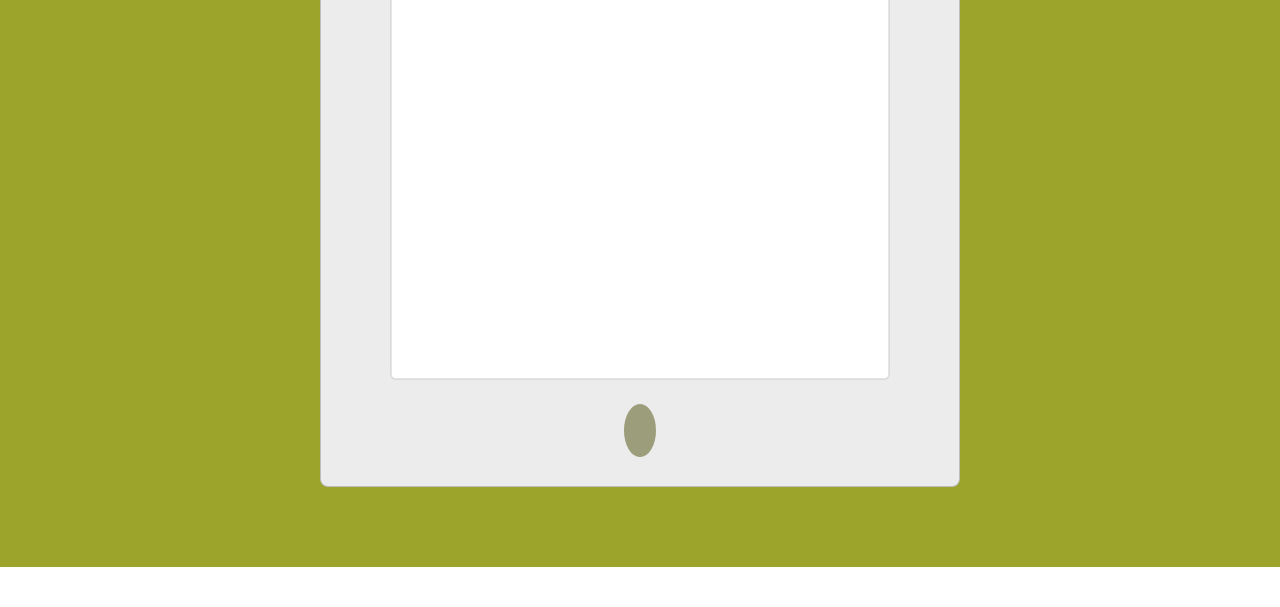
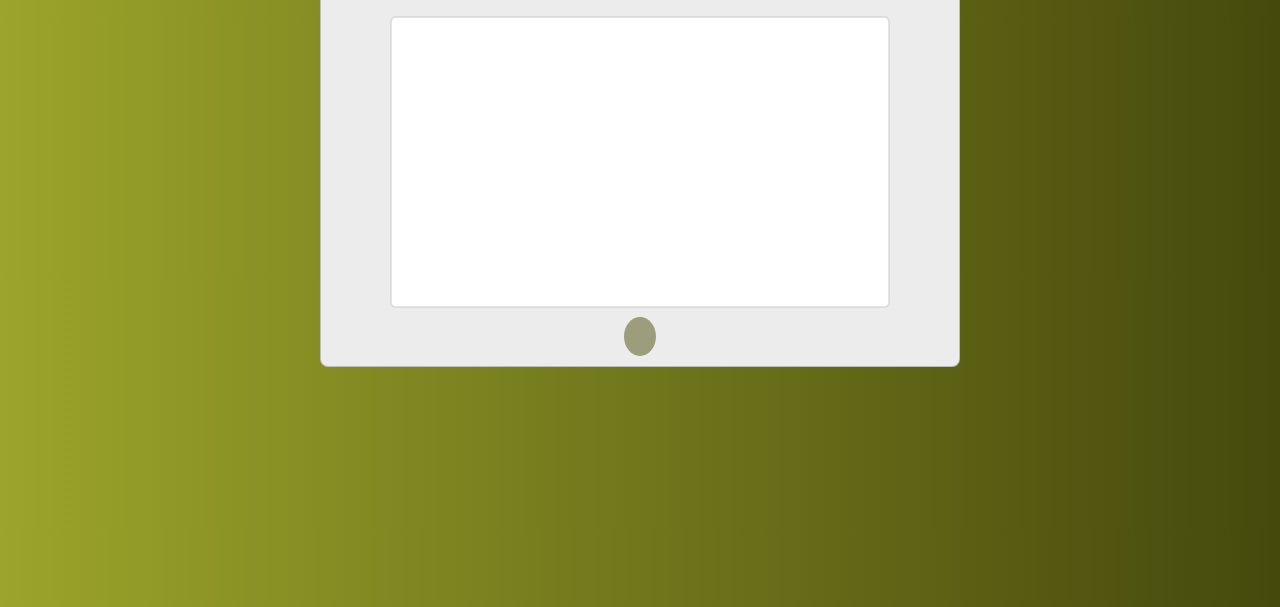
Before and after one commit to Sekeza/vowel-counter, a plain HTML site: page index.html in a window 1280 px wide. Shown: the part 233-840 px from the top of the page. Before the commit the page ends 800 px from the top, so only its background shows below. Drawn offline with Linux system fonts and the light colour scheme.

Commit message:
Editing the css style for the card box

```diff
--- a/css/style.css
+++ b/css/style.css
@@ -7,19 +7,24 @@
     outline: none;
 }
 
+body {
+    height: 100vh;
+    background: linear-gradient(to right,#9ca42b, #45490c);
+   }
+
 .box-container {
     display: flex;
     align-items: center;
     justify-content: center;
-    background: #9ca42b;
-    min-height: 100vh;
+    min-height: 80%;
+    margin: 2.5rem 0;
     padding: 0 2rem;
 }
 
 .box {
     width: 40rem;
-    max-width: 100%;
-    height: 40rem;
+    max-width: 70%;
+    height: 30rem;
     padding: 2rem 0.5rem;
     border-radius: 0.5rem;
     border: 0.1rem solid rgba(0,0,0,0.2);
@@ -46,15 +51,16 @@
     box-shadow: 0 0 0.02rem 0.05rem rgba(0,0,0,0.1);
     padding: 2rem;
     font-family: Verdana, Geneva, Tahoma, sans-serif;
+    margin-bottom: 0.5rem;
 }
 
 #count-increment {
     width: 6rem;
     height: 6rem;
-    line-height: 6rem;
+    line-height: 2.2rem;
     font-size: 1.7rem;
     color: #222;
     background: #9c9e7b;
-    padding: 0.7rem 1rem;
+    padding: 0.25rem 1rem;
     border-radius: 50%;
 }
```
